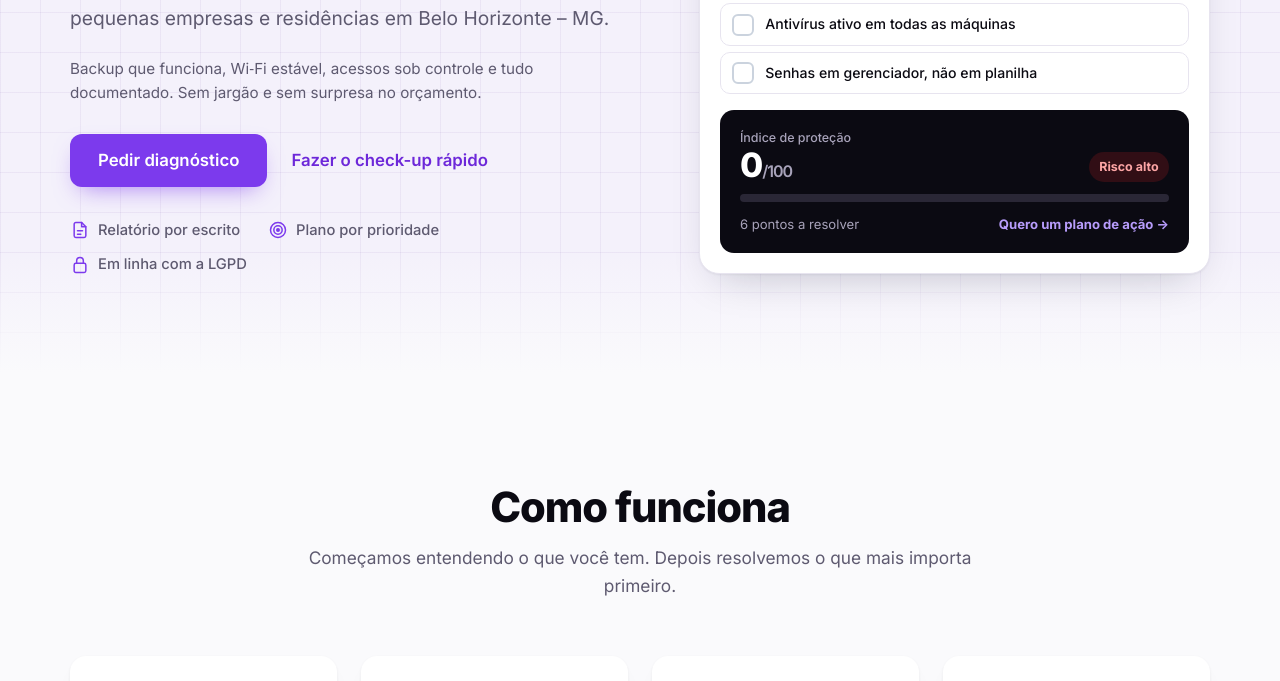
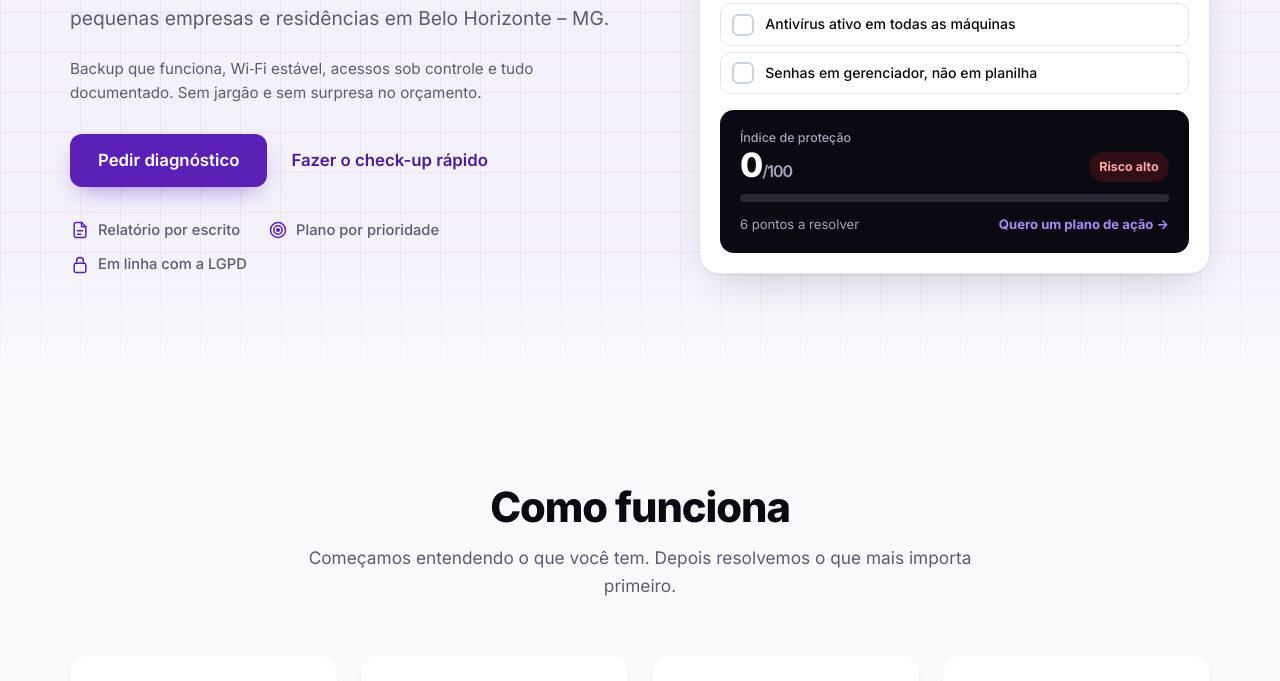
Before and after one commit to LCRESENDE00/nodara-solucoes-ti, a plain HTML site: page index.html in a window 1280 px wide. Shown: the part 501-1182 px from the top of the page. Drawn offline with Linux system fonts and the light colour scheme.

Commit message:
Roxo mais escuro

```diff
--- a/index.html
+++ b/index.html
@@ -13,8 +13,8 @@
 :root{
   --bg:#FAFAFC; --white:#FFFFFF; --ink:#0B0A12; --muted:#5E5A70; --line:#E7E4EF;
   --navy:#0B0A12; --navy-2:#17151F; --navy-line:#2A2736; --navy-muted:#A8A3BA;
-  --accent:#7C3AED; --accent-btn:#7C3AED; --accent-strong:#6D28D9; --accent-soft:#F1EBFE; --accent-light:#B79CFB; --accent-line:#D9C9FD;
-  --ok:#16A34A; --warn:#7C3AED; --bad:#DC2626;
+  --accent:#5B21B6; --accent-btn:#5B21B6; --accent-strong:#4C1D95; --accent-soft:#EEE8FA; --accent-light:#A78BFA; --accent-line:#D3C4F5;
+  --ok:#16A34A; --warn:#5B21B6; --bad:#DC2626;
   --shadow:0 1px 2px rgba(15,23,41,.05),0 18px 40px -20px rgba(15,23,41,.25);
   --font:"Inter",system-ui,-apple-system,"Segoe UI",Roboto,sans-serif;
   --radius:16px;
@@ -37,7 +37,7 @@ img{max-width:100%}
 
 /* Botões */
 .btn{display:inline-flex;align-items:center;justify-content:center;gap:.5rem;font:inherit;font-weight:600;font-size:1.05rem;line-height:1.2;padding:1rem 1.75rem;border-radius:12px;border:0;text-decoration:none;cursor:pointer;transition:background-color .15s,transform .15s,box-shadow .15s}
-.btn-primary{background:var(--accent);color:#fff;box-shadow:0 10px 24px -10px rgba(124,58,237,.65)}
+.btn-primary{background:var(--accent);color:#fff;box-shadow:0 10px 24px -10px rgba(91,33,182,.6)}
 .btn-primary:hover{background:var(--accent-strong);transform:translateY(-1px)}
 .btn-link{background:none;color:var(--accent-strong);padding-inline:.5rem}
 .btn-link:hover{color:var(--ink)}
@@ -108,7 +108,7 @@ img{max-width:100%}
 .badge.mid{background:rgba(167,139,250,.2);color:#C4B5FD}
 .badge.good{background:rgba(22,163,74,.2);color:#86EFAC}
 .meter{height:8px;border-radius:999px;background:var(--navy-line);overflow:hidden}
-.meter b{display:block;height:100%;width:0;background:linear-gradient(90deg,#7C3AED,#A78BFA);border-radius:inherit;transition:width .35s ease}
+.meter b{display:block;height:100%;width:0;background:linear-gradient(90deg,#5B21B6,#8B5CF6);border-radius:inherit;transition:width .35s ease}
 .score-foot{display:flex;justify-content:space-between;align-items:center;gap:1rem;flex-wrap:wrap;font-size:.82rem;color:var(--navy-muted)}
 .score-foot a{color:var(--accent-light);font-weight:700;text-decoration:none}
 .score-foot a:hover{text-decoration:underline}
@@ -139,7 +139,7 @@ img{max-width:100%}
 .focus-card.dark .list svg{color:var(--accent-light)}
 .focus-card > p{color:var(--muted)}
 .icon{width:52px;height:52px;border-radius:14px;background:var(--accent-soft);color:var(--accent-strong);display:grid;place-items:center;flex:none}
-.focus-card.dark .icon{background:rgba(124,58,237,.22);color:var(--accent-light)}
+.focus-card.dark .icon{background:rgba(139,92,246,.2);color:var(--accent-light)}
 .icon svg{width:26px;height:26px}
 .list{list-style:none;margin:0;padding:0;display:grid;gap:.65rem;font-size:.97rem}
 .list li{display:grid;grid-template-columns:20px minmax(0,1fr);gap:.65rem;line-height:1.5}
```
